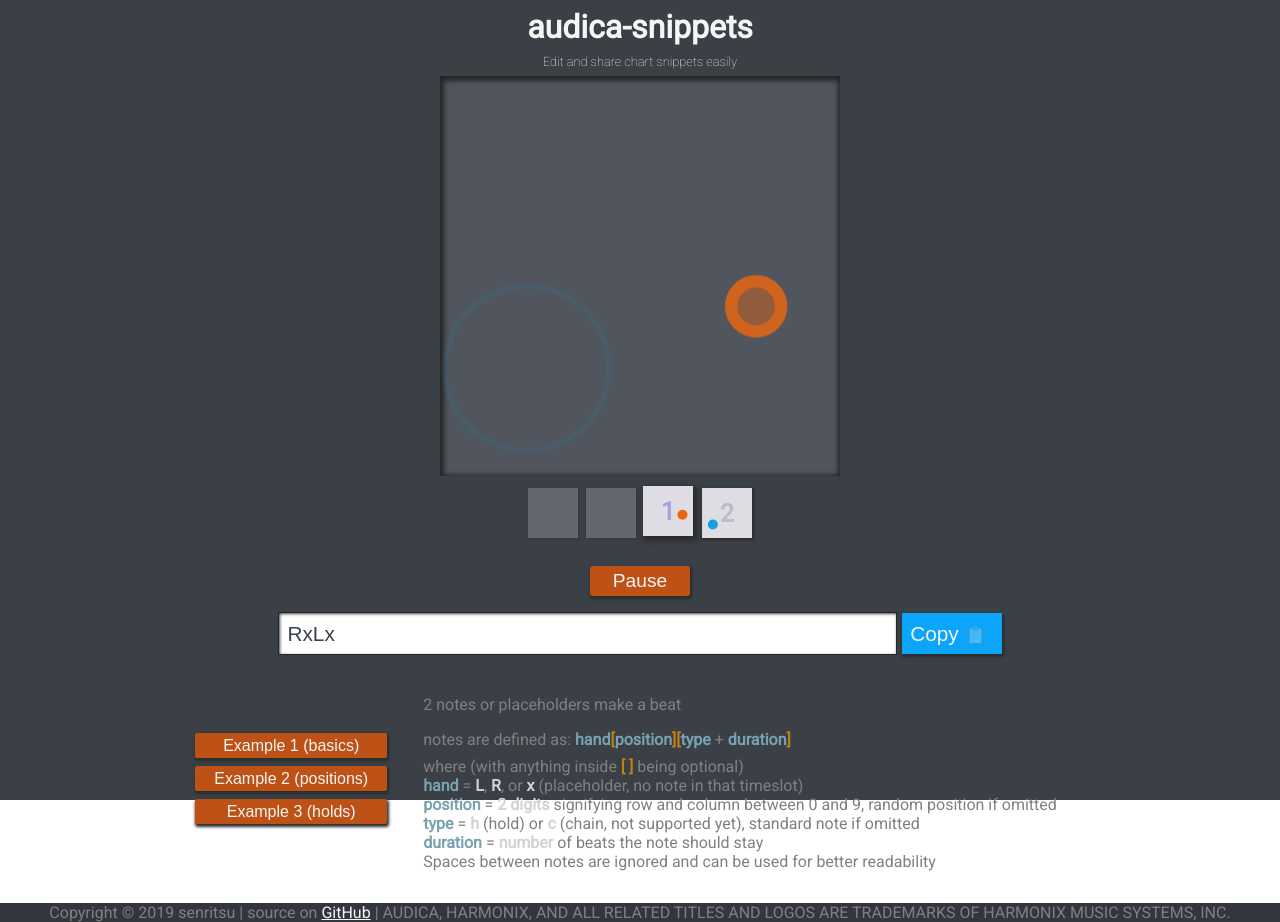
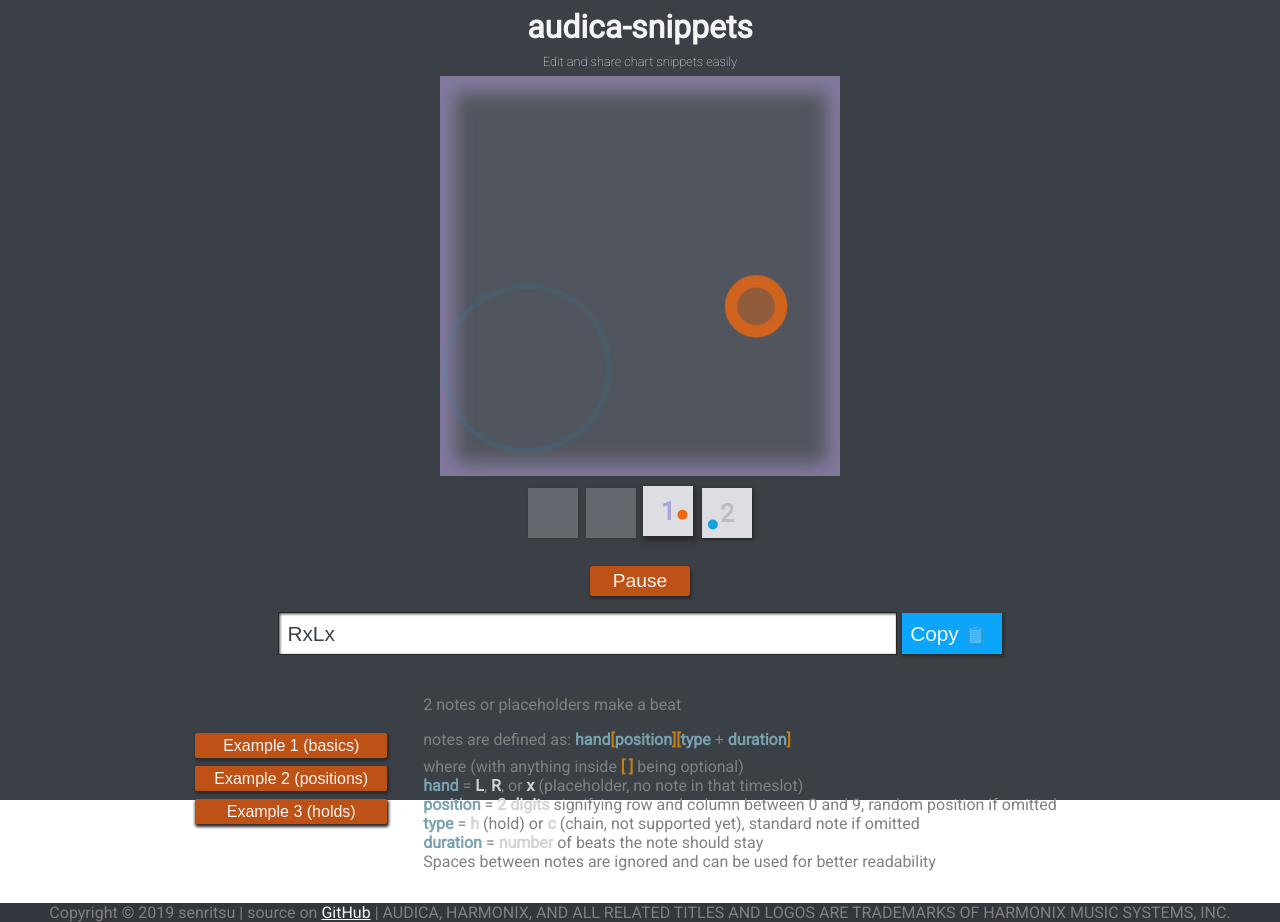
Before and after one commit to senritsu/audica-snippets, a Vue app: page /RxLx in a window 1280 px wide. Built offline with nearby package versions, Linux system fonts and the light colour scheme.

Commit message:
add preview border flash

```diff
--- a/src/views/Editor.vue
+++ b/src/views/Editor.vue
@@ -1,6 +1,6 @@
 <template lang="html">
   <div class="editor">
-    <div class="preview">
+    <div class="preview" :class={flash}>
       <svg viewBox="-1 -1 2 2" width="400px" height="400px">
         <transition-group :duration="{ enter: 1000, leave: 0 }" tag="g">
           <Note v-for="note in currentNotes" :key="note.id" v-bind="note" />
@@ -80,7 +80,8 @@ export default {
       patternInput: decodeURIComponent(this.pattern),
       autoplay: true,
       currentBeat: 0,
-      copied: false
+      copied: false,
+      flash: false
     };
   },
   computed: {
@@ -109,6 +110,14 @@ export default {
     },
     paddedBeats() {
       this.currentBeat = 0;
+    },
+    currentBeat(currentBeat) {
+      this.flash = false;
+      if (currentBeat >= 2) {
+        this.$nextTick().then(() => {
+          this.flash = true;
+        });
+      }
     },
     autoplay: {
       immediate: true,
@@ -160,6 +169,10 @@ export default {
   background-color: rgb(81, 85, 93);
   box-shadow: inset rgb(37, 37, 37) 1px 2px 5px 3px;
   margin: 0.25em;
+
+  &.flash {
+    animation: 0.5s flash;
+  }
 }
 .play-controls {
   display: flex;
@@ -238,4 +251,19 @@ export default {
   display: flex;
   align-items: center;
 }
+
+@keyframes flash {
+  0% {
+    box-shadow: inset #83799d 1px 2px 18px 15px;
+  }
+  10% {
+    box-shadow: inset #5f6175 1px 2px 12px 10px;
+  }
+  40% {
+    box-shadow: inset #3e3e3e 1px 2px 8px 5px;
+  }
+  100% {
+    box-shadow: inset #252525 1px 2px 5px 3px;
+  }
+}
 </style>
```
